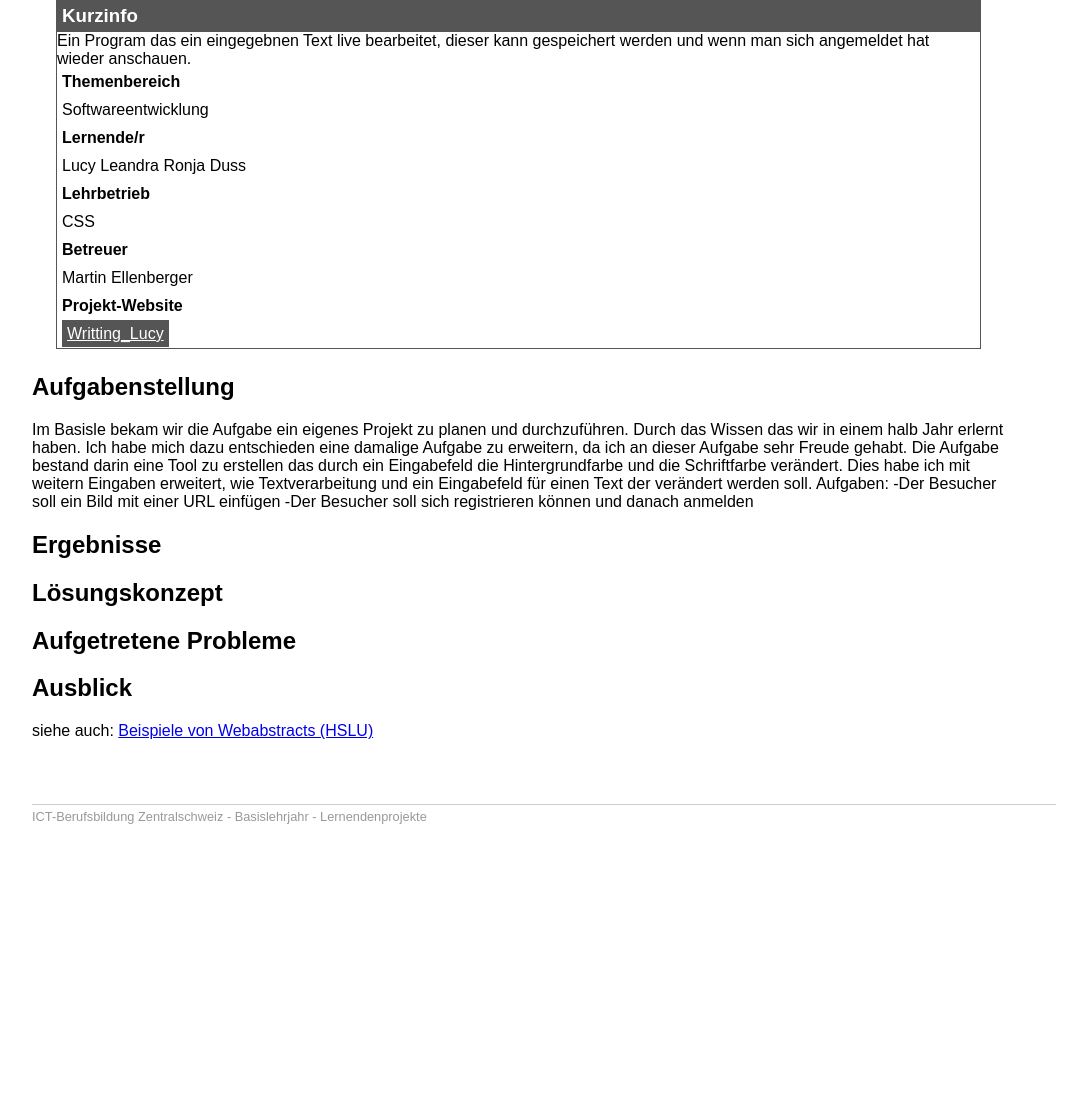
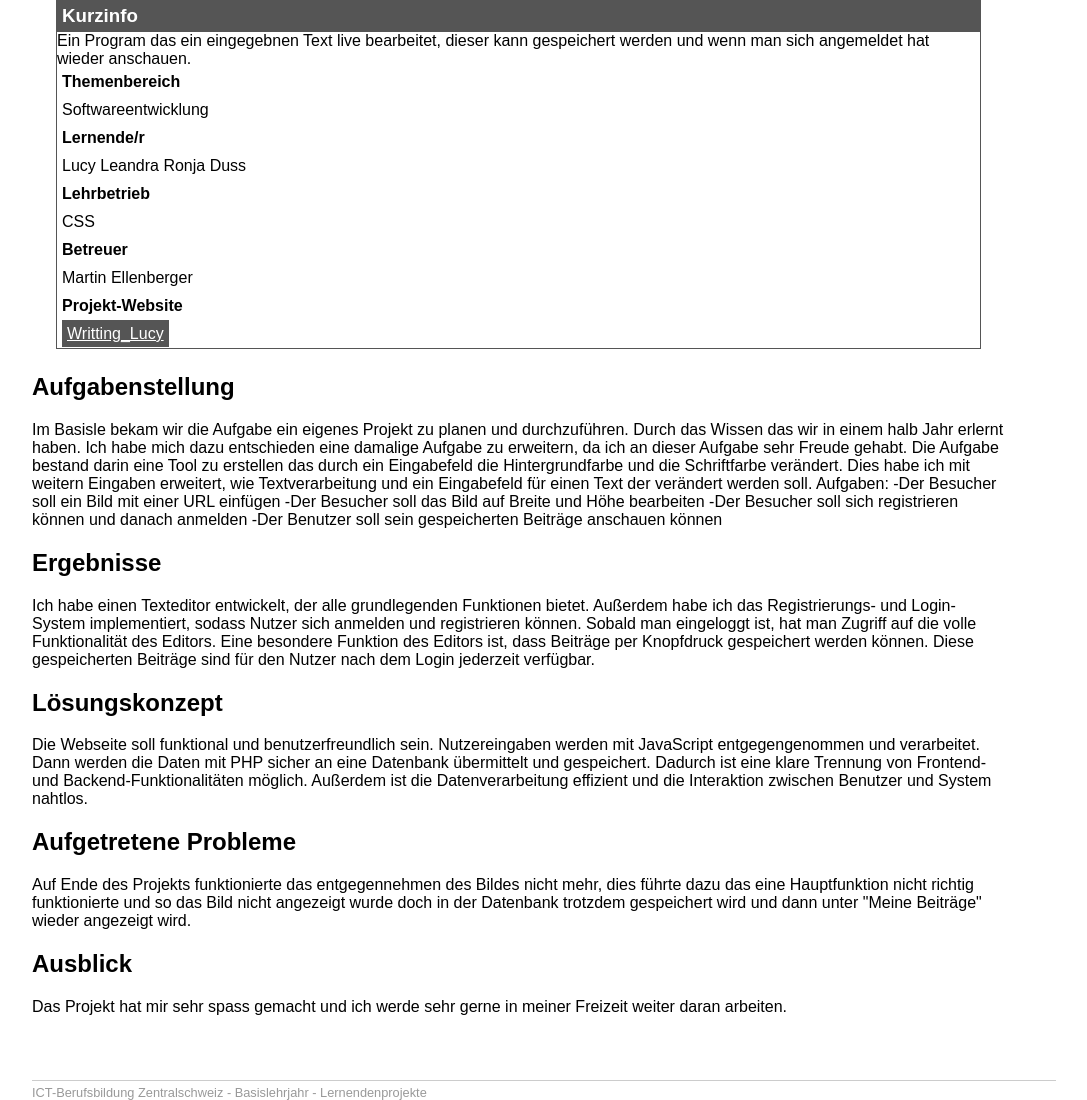
Before and after one commit to lucydu892/writing_lucy, a PHP site: page /writing_lucy/projekt-abstract_vorlage.html in a window 1280 px wide. Shown: the part 409-1509 px from the top of the page, without its empty margins (96-1183 px from the left). Before the commit the page ends 1233 px from the top, so only its background shows below. Run offline with PHP 8.4, Linux system fonts and the light colour scheme.

Commit message:
funktionier wieder

```diff
--- a/models/post_model.php
+++ b/models/post_model.php
@@ -4,9 +4,9 @@ require 'core/database.php';
 $dbCon = connectToDatabase();
 if(isset($_SESSION['userId'])){
 
-    $userId = $_SESSION['userId'];
-    $prepPost = $dbCon-> prepare("select * from document where id= :userId order by time asc");
-    $prepPost->execute([':userId' => $_SESSION['userId']]);
+    $userId = $_SESSION['userName'];
+    $prepPost = $dbCon-> prepare("select * from document where userId= :userName order by time asc");
+    $prepPost->execute([':userName' => $_SESSION['userName']]);
     $post = $prepPost->fetchAll();
 } else {
     echo "You are not loged in.";
--- a/projekt-abstract_vorlage.html
+++ b/projekt-abstract_vorlage.html
@@ -1,5 +1,5 @@
 <!DOCTYPE html>
-<html
+<html>
 <head>
 	<meta charset="utf-8" />
 	<title>ICT-Berufsbildung Zentralschweiz | Basislehrjahr | Webabstracts</title>
@@ -49,35 +49,36 @@
 				Dies habe ich mit weitern Eingaben erweitert, wie Textverarbeitung und ein Eingabefeld für einen Text der verändert werden soll.
 					Aufgaben:
 						-Der Besucher soll ein Bild mit einer URL einfügen
+						-Der Besucher soll das Bild auf Breite und Höhe bearbeiten
 						-Der Besucher soll sich registrieren können und danach anmelden
+						-Der Benutzer soll sein gespeicherten Beiträge anschauen können
 
 			</p>
 			<h2>Ergebnisse</h2>
 			<p>
-			<!-- Erklären/Beschreiben was erreicht worden ist.
-				  Welche Ergebnisse wurden erzielt? Welches sind die wichtigsten realisierten Funktionen? -->
+				Ich habe einen Texteditor entwickelt, der alle grundlegenden Funktionen bietet.
+				Außerdem habe ich das Registrierungs- und Login-System implementiert, sodass Nutzer sich anmelden und registrieren können.
+				Sobald man eingeloggt ist, hat man Zugriff auf die volle Funktionalität des Editors.
+				Eine besondere Funktion des Editors ist, dass Beiträge per Knopfdruck gespeichert werden können.
+				Diese gespeicherten Beiträge sind für den Nutzer nach dem Login jederzeit verfügbar.
 			</p>
 			<h2>Lösungskonzept</h2>
 			<p>
-			<!-- Erklären/Beschreiben wie die Ergebnisse erreicht wurden.
-				  Wie wurde vorgegangen? Wie wurde die Lösung aufgebaut? Aus welchen Einzelteilen/Komponenten besteht die Lösung? etc. -->
+				Die Webseite soll funktional und benutzerfreundlich sein.
+				Nutzereingaben werden mit JavaScript entgegengenommen und verarbeitet. Dann werden die Daten mit PHP sicher an eine Datenbank übermittelt und gespeichert.
+				Dadurch ist eine klare Trennung von Frontend- und Backend-Funktionalitäten möglich. Außerdem ist die Datenverarbeitung effizient und die Interaktion zwischen Benutzer und System nahtlos.
 			</p>
 			<h2>Aufgetretene Probleme</h2>
 			<p>
-			<!-- Beschreiben, welche Probleme/Schwierigkeiten aufgetreten sind.
-				  Was lief nicht wie geplant? Wo wurde Zeit verloren? Was konnte aufgrund welcher Schwierigkeiten nicht realisiert werden? -->
+			Auf Ende des Projekts funktionierte das entgegennehmen des Bildes nicht mehr,
+			dies führte dazu das eine Hauptfunktion nicht richtig funktionierte und so das Bild nicht angezeigt wurde doch in der Datenbank trotzdem gespeichert wird und dann unter "Meine Beiträge" wieder angezeigt wird.
 			</p>
 			<h2>Ausblick</h2>
 			<p>
-			<!-- Beschreiben, welche Probleme/Schwierigkeiten aufgetreten sind.
-				  Was lief nicht wie geplant? Wo wurde Zeit verloren? Was konnte aufgrund welcher Schwierigkeiten nicht realisiert werden? -->
+				Das Projekt hat mir sehr spass gemacht und ich werde sehr gerne in meiner Freizeit weiter daran arbeiten.
 			</p>
 		</section>
 	</main>
-	<!-- den folgenden Absatz löschen, bevor das Abstract dem BLJ-Coach abgegeben wird! -->
-	<p>
-		siehe auch: <a href="http://www.enterpriselab.ch/edu-research/student-projects/">Beispiele von Webabstracts (HSLU)</a>
-	</p>
 	<footer>
 	ICT-Berufsbildung Zentralschweiz - Basislehrjahr - Lernendenprojekte
 	</footer>
--- a/views/home_view.php
+++ b/views/home_view.php
@@ -64,7 +64,7 @@
                 <label for="imageLink">Image-URl:</label>
                 <input type="text" name="imageLink" id="imageLink">
                 <br>
-                <button id="imageBtn">Bild anzeigen</button>
+                <button id="imageBtn" type="button" onclick="loadImage()">Bild anzeigen</button>
             </div>
             <div class="content">
                 <div>
@@ -76,7 +76,7 @@
                 </div>
             </div>
             <div>
-                <button id="resetBtn">Reset</button>
+                <button id="resetBtn" type="button">Reset</button>
             </div>
             <br>
             <div class="saveData">
```
Also changed, not shown: js/home.js (+4 -7 lines).
